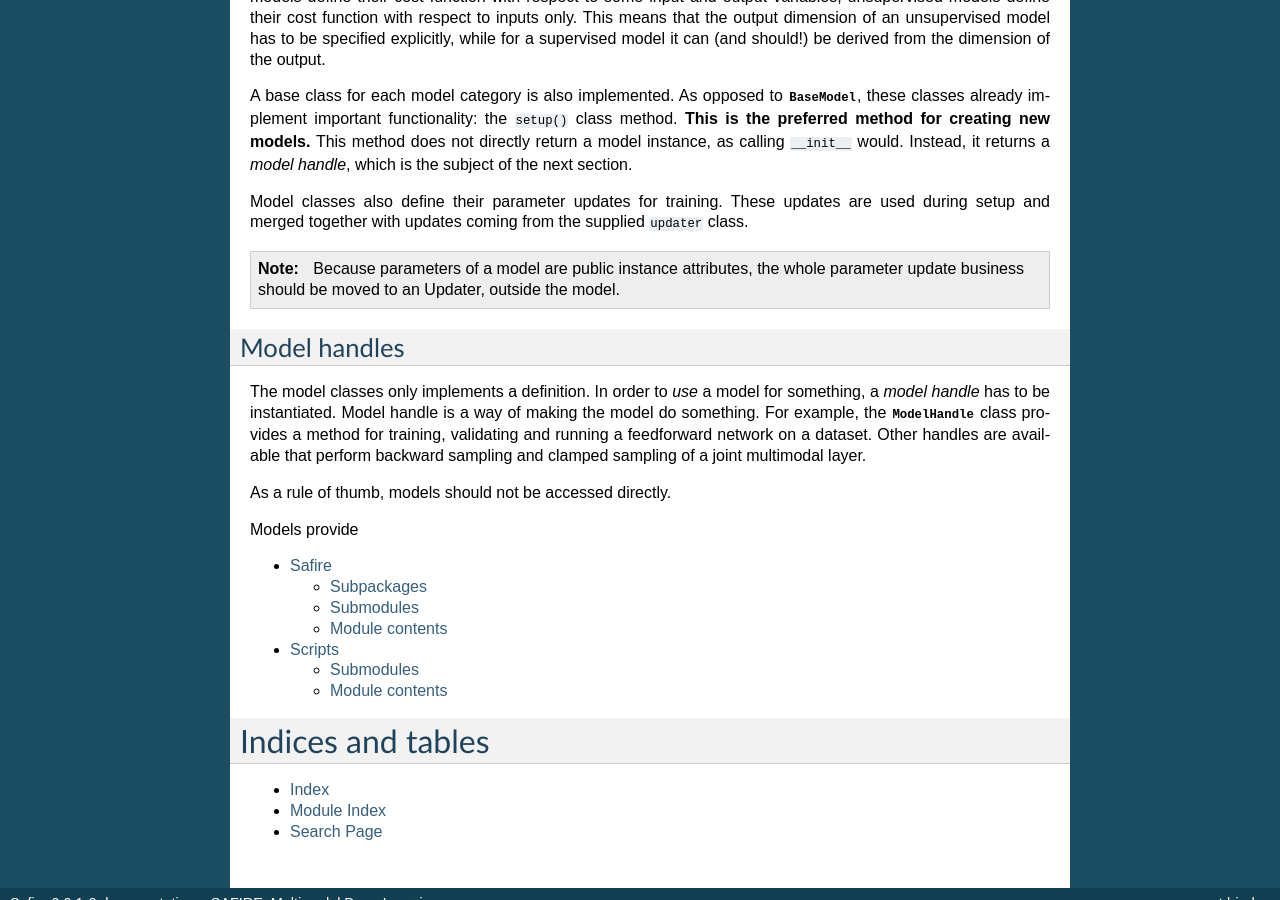
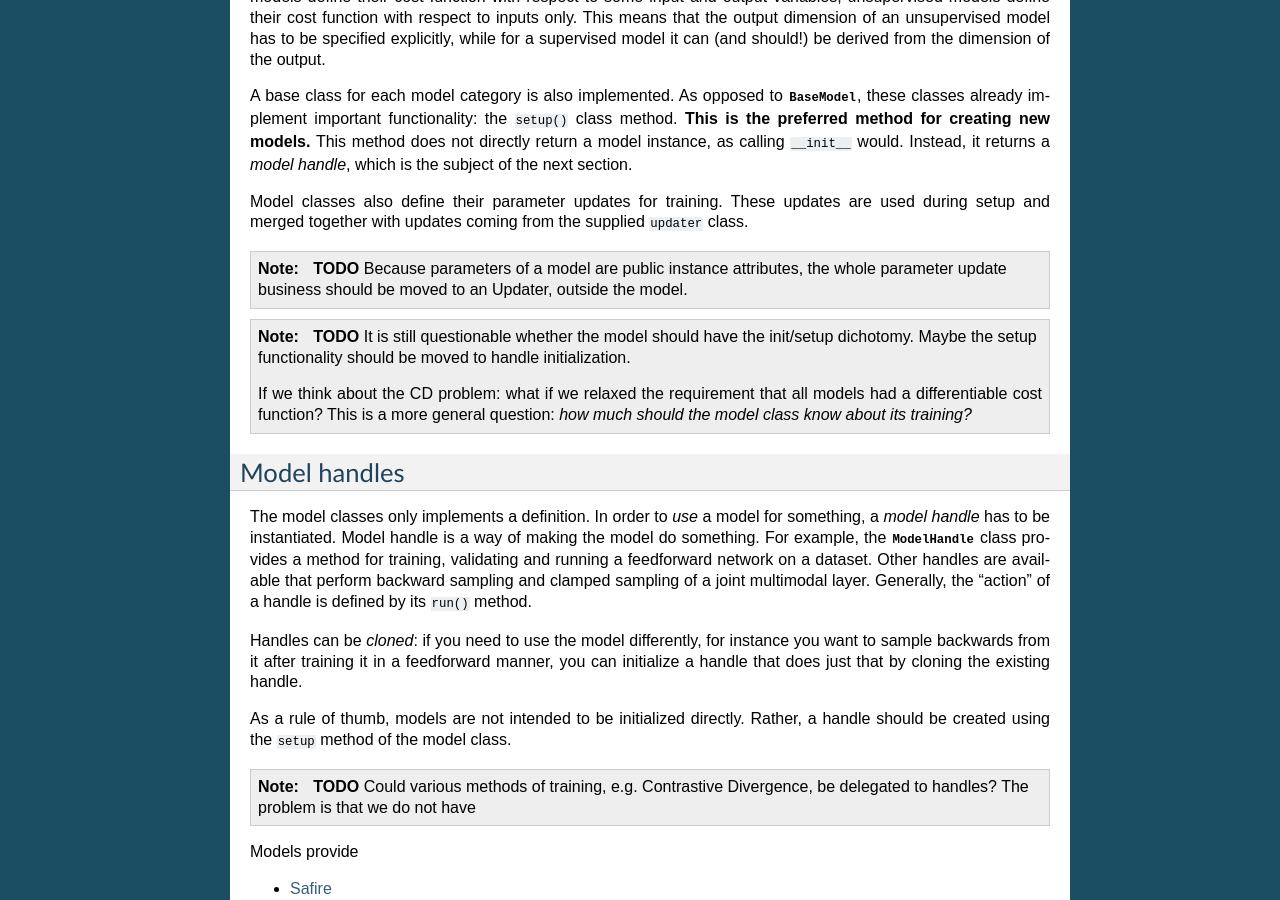
Before and after one commit to hajicj/safire, a Sphinx documentation site: the page built from doc/source/index.rst, in a window 1280 px wide and 900 px high, scrolled down 791 px. Built offline with Sphinx 7.4.7, drawn with Linux system fonts in a browser that asks for light colours; formulas are drawn with MathJax 3.

Commit message:
A couple more sentences about architecture.

```diff
--- a/doc/source/index.rst
+++ b/doc/source/index.rst
@@ -73,8 +73,18 @@ are used during setup and merged together with updates coming from the supplied
 
 .. note::
 
-  Because parameters of a model are public instance attributes, the whole
+  **TODO** Because parameters of a model are public instance attributes, the whole
   parameter update business should be moved to an Updater, outside the model.
+
+.. note::
+
+  **TODO** It is still questionable whether the model should have the init/setup
+  dichotomy. Maybe the setup functionality should be moved to handle
+  initialization.
+
+  If we think about the CD problem: what if we relaxed the requirement that all
+  models had a differentiable cost function? This is a more general question:
+  *how much should the model class know about its training?*
 
 Model handles
 -------------
@@ -84,9 +94,20 @@ something, a *model handle* has to be instantiated. Model handle is a way of
 making the model do something. For example, the :class:`ModelHandle` class
 provides a method for training, validating and running a feedforward network on
 a dataset. Other handles are available that perform backward sampling and
-clamped sampling of a joint multimodal layer.
+clamped sampling of a joint multimodal layer. Generally, the "action" of
+a handle is defined by its ``run()`` method.
 
-As a rule of thumb, models should not be accessed directly.
+Handles can be *cloned*: if you need to use the model differently, for instance
+you want to sample backwards from it after training it in a feedforward manner,
+you can initialize a handle that does just that by cloning the existing handle.
+
+As a rule of thumb, models are not intended to be initialized directly. Rather,
+a handle should be created using the ``setup`` method of the model class.
+
+.. note::
+
+  **TODO** Could various methods of training, e.g. Contrastive Divergence, be
+  delegated to handles? The problem is that we do not have
 
 
 
```
